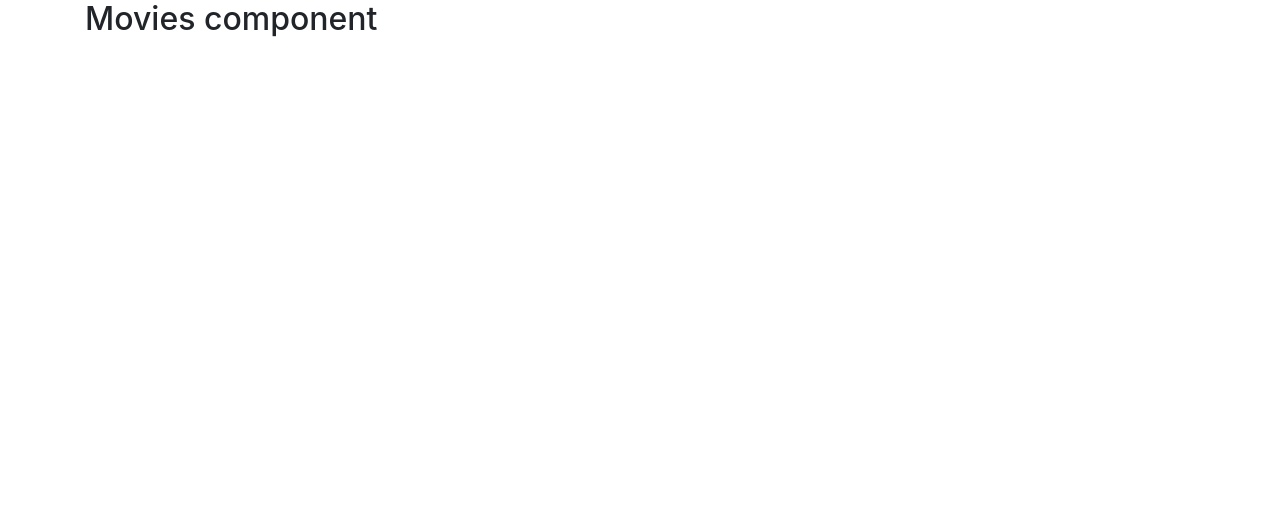
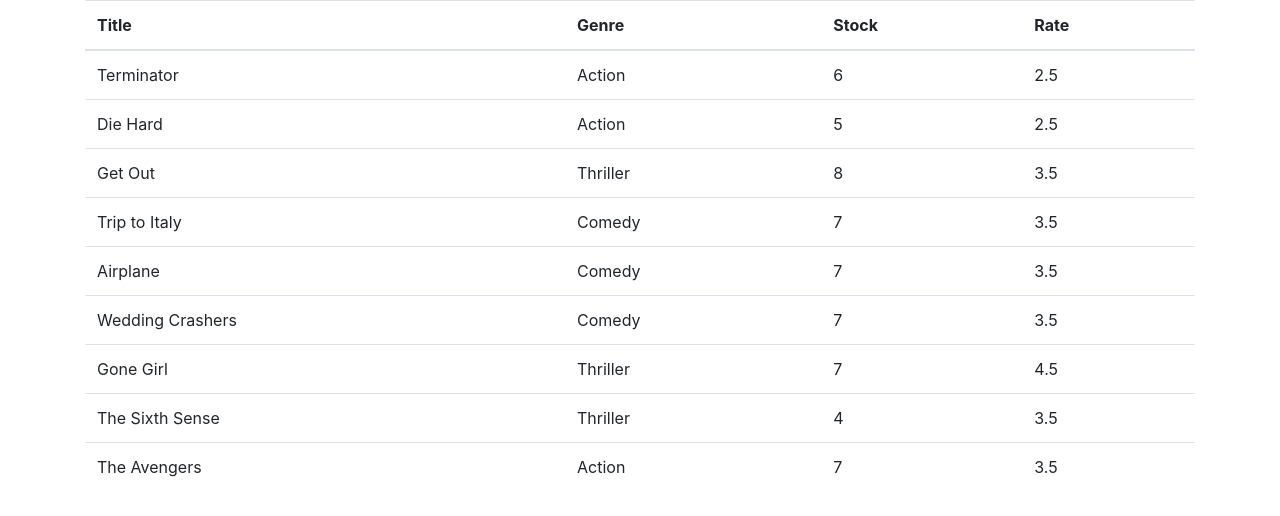
Before and after one commit to adeluleye/movie-rental-app-fe, a React (Create React App) app: page / in a window 1280 px wide. Shown: the top 516 px of the page. Built offline with nearby package versions, Linux system fonts and the light colour scheme.

Commit message:
render list of movies

```diff
--- a/src/components/movies.jsx
+++ b/src/components/movies.jsx
@@ -1,9 +1,34 @@
 import React, { Component } from 'react';
+import { getMovies } from '../services/fakeMovieService';
 
 class Movies extends Component {
-  state = {};
+  state = {
+    movies: getMovies()
+  };
+
   render() {
-    return <h2>Movies component</h2>;
+    return (
+      <table className="table">
+        <thead>
+          <tr>
+            <th>Title</th>
+            <th>Genre</th>
+            <th>Stock</th>
+            <th>Rate</th>
+          </tr>
+        </thead>
+        <tbody>
+          {this.state.movies.map(movie => (
+            <tr key={movie._id}>
+              <td>{movie.title}</td>
+              <td>{movie.genre.name}</td>
+              <td>{movie.numberInStock}</td>
+              <td>{movie.dailyRentalRate}</td>
+            </tr>
+          ))}
+        </tbody>
+      </table>
+    );
   }
 }
 
```
